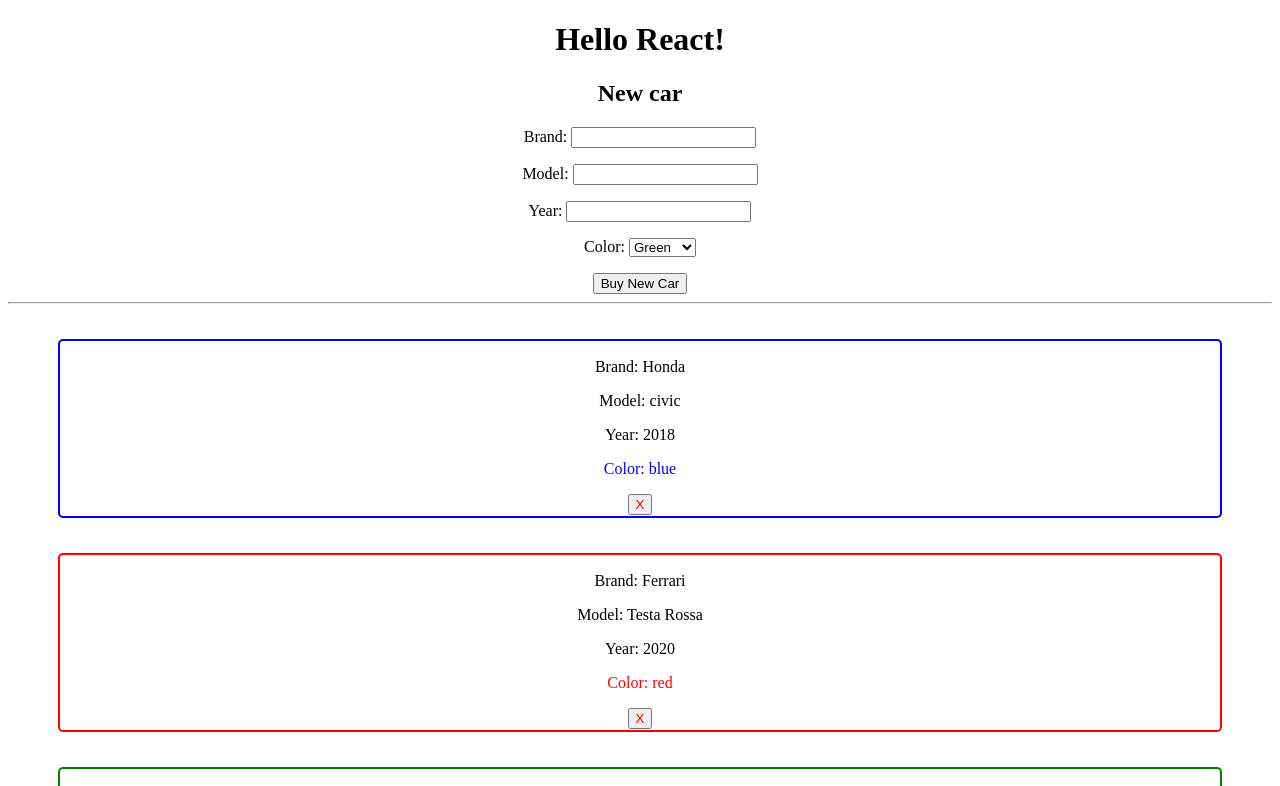
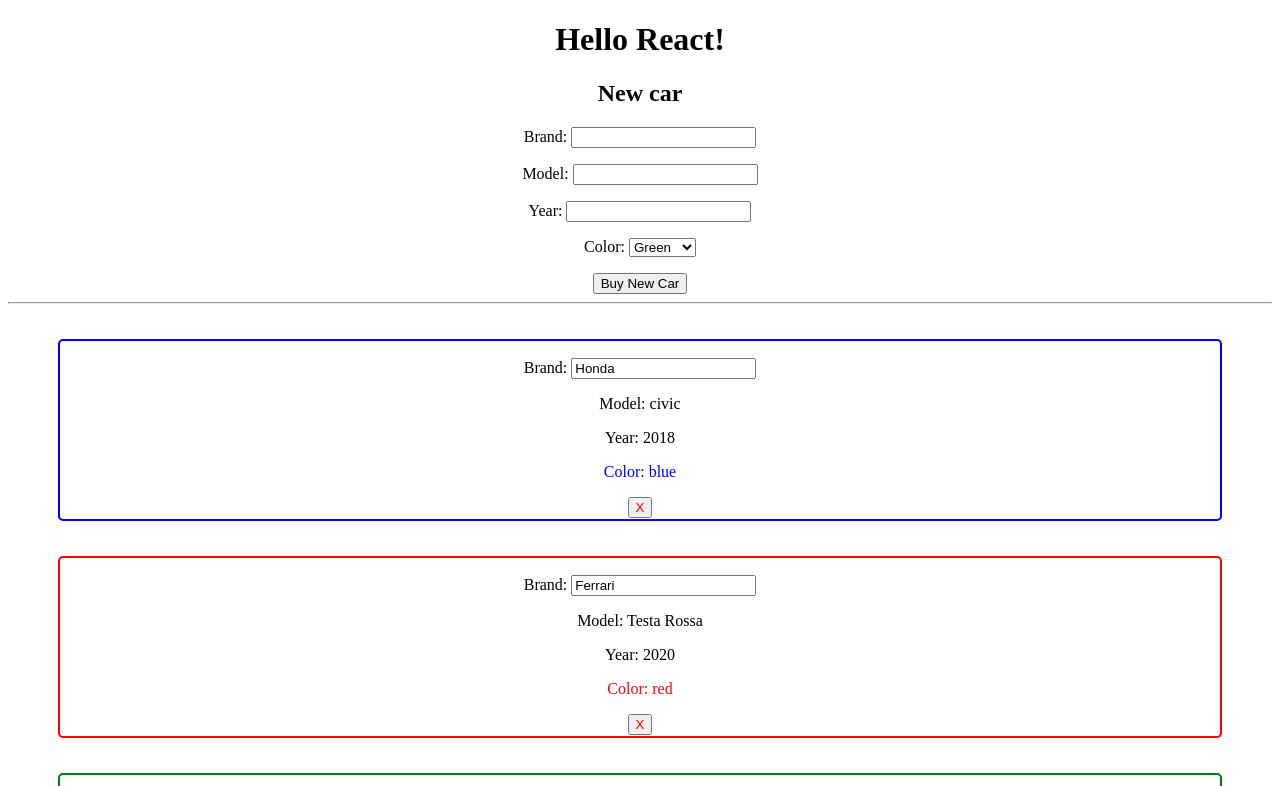
Before and after one commit to python290821/react-apps, a React (Create React App) app in the folder myapp/: page / in a window 1280 px wide. Shown: the top 786 px of the page. Built offline with nearby package versions, Linux system fonts and the light colour scheme.

Commit message:
Update Car.js

```diff
--- a/myapp/src/components/Car.js
+++ b/myapp/src/components/Car.js
@@ -12,7 +12,7 @@ class Car extends Component {
         border: '2px solid ' + color , margin: '35px 50px' }
         return (
             <div key={id} style={css1}>
-              <p>Brand: {brand}</p>
+              <p>Brand: <input type="text" value={brand} /></p>
               <p>Model: {model}</p>
               <p>Year: {year}</p>
               <p style={{color}}>Color: {color}</p>
```
